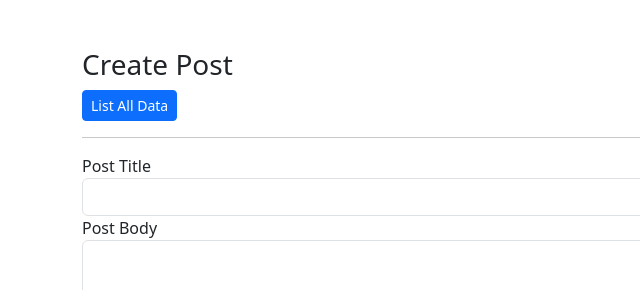
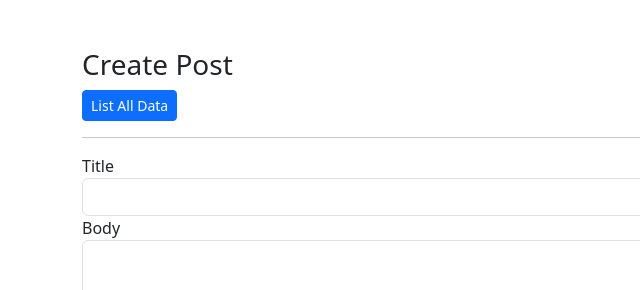
Before and after one commit to mhdianrush/go-api-consuming, a plain HTML site: page views/create.html in a window 1280 px wide. Shown: the top 290 px of the page, 0-640 px from the left. Drawn offline with nearby package versions, Linux system fonts and the light colour scheme.

Commit message:
Updated The Title of Label Tag

```diff
--- a/views/create.html
+++ b/views/create.html
@@ -19,12 +19,12 @@
 
       <form action="/post/store" method="post">
         <div class="form-group">
-          <label for="">Post Title</label>
+          <label for="">Title</label>
           <input type="text" name="post_title" class="form-control" />
         </div>
 
         <div class="form-group">
-          <label for="">Post Body</label>
+          <label for="">Body</label>
           <textarea name="post_body" rows="10" class="form-control"></textarea>
         </div>
 
```
